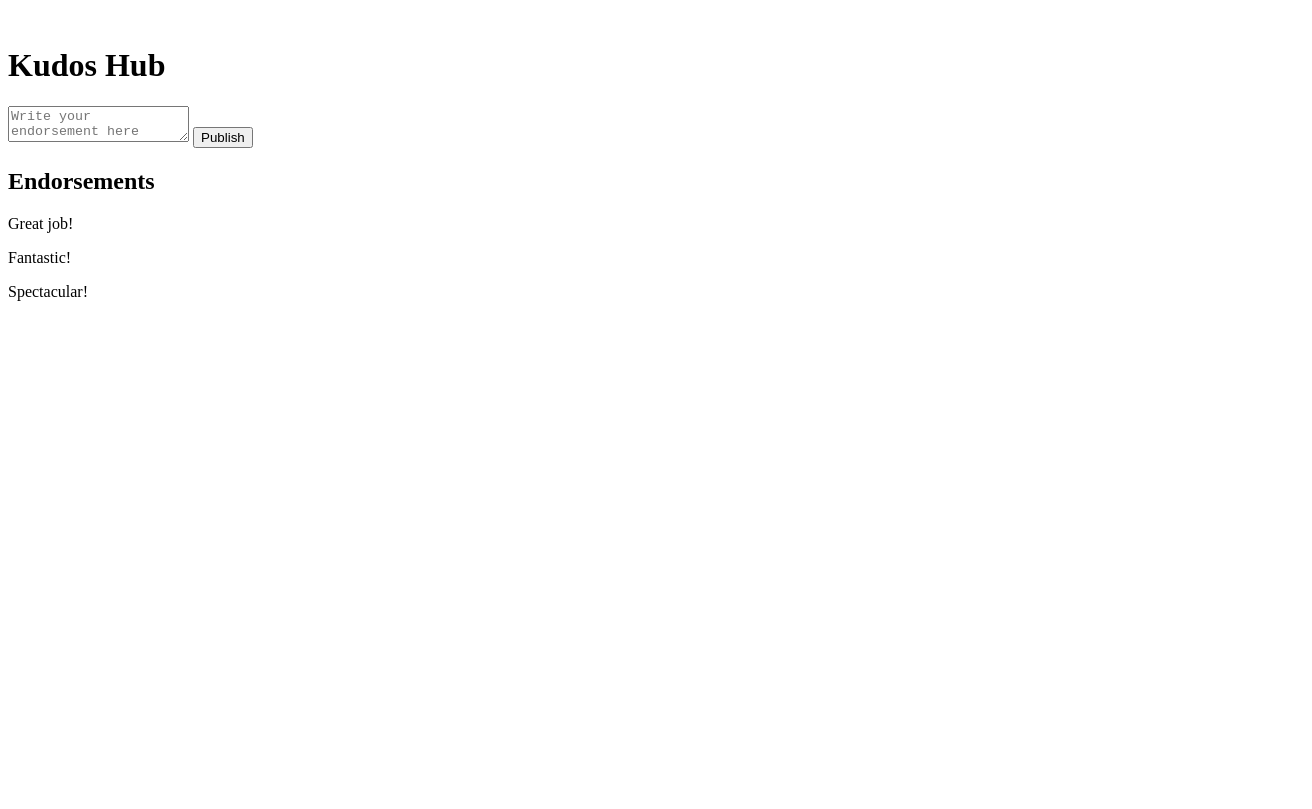
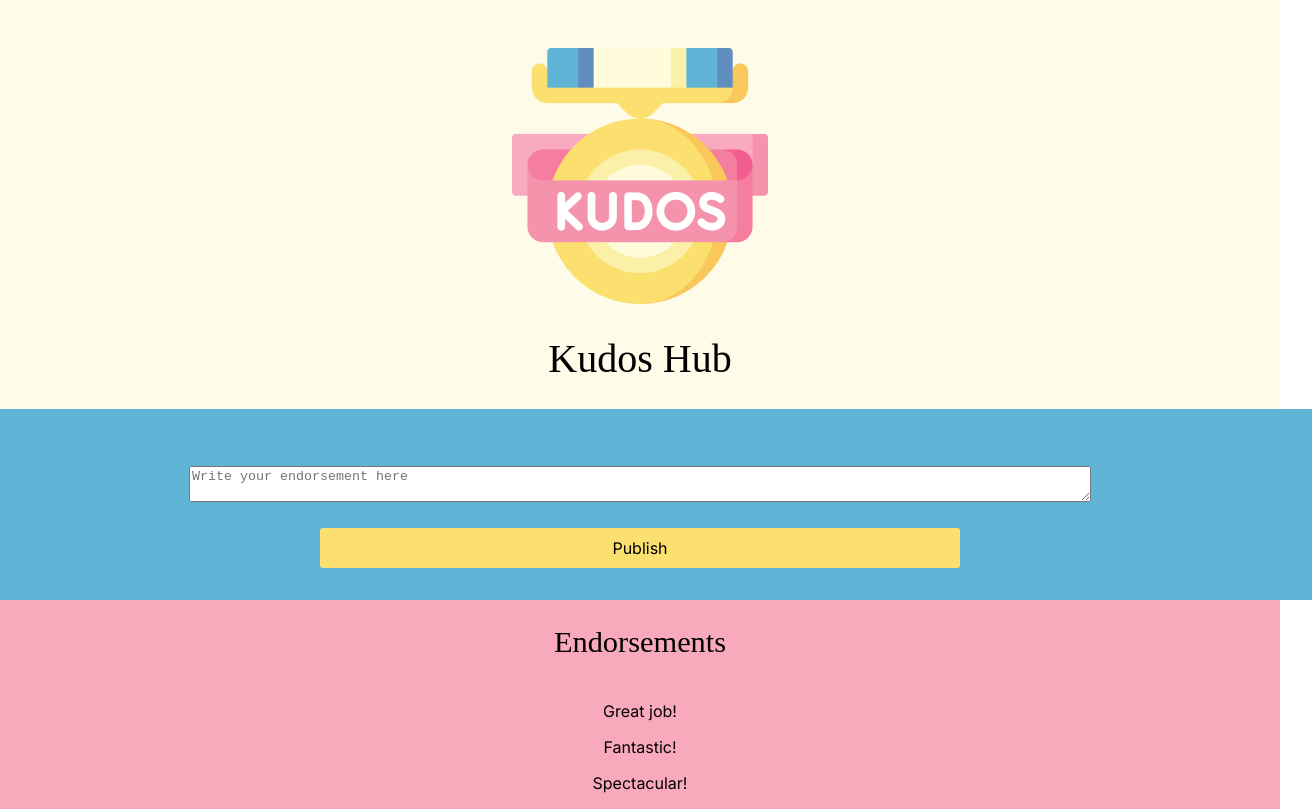
Before and after one commit to idastarek/endorsements_app, a plain HTML site: page index.html in a window 1280 px wide. Shown: the whole page, 1312 px wide, since content can reach past the window. Drawn offline with Linux system fonts and the light colour scheme; a web font is replaced by a local one.

Commit message:
added initial css

```diff
--- a/index.html
+++ b/index.html
@@ -4,21 +4,33 @@
     <meta charset="UTF-8">
     <meta name="viewport" content="width=device-width, initial-scale=1.0">
     <link rel="stylesheet" href="./styles.css">
+    <!-- linking fonts -->
+    <link rel="preconnect" href="https://fonts.googleapis.com">
+    <link rel="preconnect" href="https://fonts.gstatic.com" crossorigin>
+    <link href="https://fonts.googleapis.com/css2?family=Agu+Display&family=Inter:opsz@14..32&display=swap" rel="stylesheet">
     <title>Kudos Hub</title>
 </head>
 <body>
     <!-- top part of the screen -->
-    <img src="../" alt="">
+     <div id="main-container">
+        <div id="kudos-container">
+            <img id="kudos-medal-img" src="./images/kudos.png" alt="a golden medal with the word kudos">
             <h1>Kudos Hub</h1>
+        </div>
+        <div id="text-publish-area">
             <textarea id="textarea" placeholder="Write your endorsement here"></textarea>
             <button id="publish-btn">Publish</button>
+        </div>
         <!-- posted endorsements area -->
+         <div id="endoresements-area">
             <h2 id="endorsements-title">Endorsements</h2>
             <div id="endorsements-list">
                 <p class="endorsement">Great job!</p>
                 <p class="endorsement">Fantastic!</p>
                 <p class="endorsement">Spectacular!</p>
             </div>
+         </div>
+    </div>
     <script src="./script.js" type="module"></script>
 </body>
 </html>
--- a/styles.css
+++ b/styles.css
@@ -0,0 +1,76 @@
+html, body {
+    margin: 0;
+}
+
+#main-container {
+    display: flex;
+    flex-direction: column;
+    justify-content: center;
+    align-items: center;
+    /* width: 90%; */
+}
+
+#kudos-container {
+    background-color: #FEFBE9;
+    text-align: center;
+    width: 100%;
+}
+
+#kudos-medal-img {
+    width: 20%;
+    /* border: 2px solid black; */
+    margin-top: 3rem;
+}
+
+h1 {
+    font-family: "Agu Display", serif;
+    font-weight: 500;
+    font-size: 2.5rem;
+}
+
+#text-publish-area {
+    display: flex;
+    flex-direction: column;
+    align-items: center;
+    background-color: #60B5D6;
+    width: 100%;
+    text-align: center;
+    padding: 2rem;
+}
+
+#textarea {
+    /* border: 2px solid black; */
+    width: 70%;
+    /* height: 60%; */
+    margin: 1.6rem auto;
+}
+
+#publish-btn {
+    padding: 10px 50px;
+    border: none;
+    border-radius: 3px;
+    font-size: 1rem;
+    font-family: "Inter", serif;
+    font-weight: 400;
+    background-color: #FCE06F;
+    width: 50%;
+}
+
+#endoresements-area {
+    display: flex;
+    flex-direction: column;
+    background-color: #F9A9BC;
+    width: 100%;
+    text-align: center;
+}
+
+h2 {
+    font-family: "Agu Display", serif;
+    font-weight: 400;
+    font-size: 1.9rem;
+}
+
+p {
+    font-family: "Inter", serif;
+    font-weight: 300;
+}
```
Lines whose indentation alone changed are shown as unchanged.
